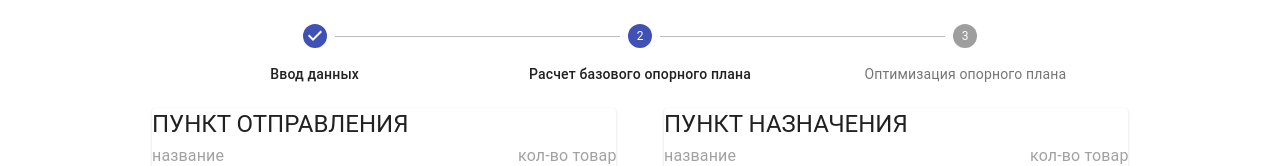
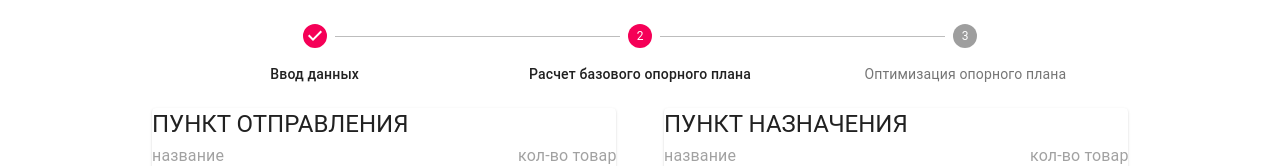
Before and after one commit to eavarlamova/fuzzy-transport-problem, a React (Create React App) app: page / in a window 1280 px wide. Shown: the top 166 px of the page. Built offline with nearby package versions, Linux system fonts and the light colour scheme.

Commit message:
color for active step

```diff
--- a/src/pages/FormPage/index.jsx
+++ b/src/pages/FormPage/index.jsx
@@ -80,6 +80,7 @@ const FormPage = () => {
     }
     else{
       setStep(0)
+      setMakeBasePlan(false)
     }
   },[fullnestMatrix])
 
--- a/src/pages/FormPage/index.scss
+++ b/src/pages/FormPage/index.scss
@@ -6,11 +6,12 @@
 
 
 };
-.stepper   {
-    // fill: #f50057
+.stepper  {
+    .MuiStepIcon-active, .MuiStepIcon-completed {
+    fill: #f50057
     // display: flex;
     // width: 100%;
-}
+}}
 
 .table {
 
```
